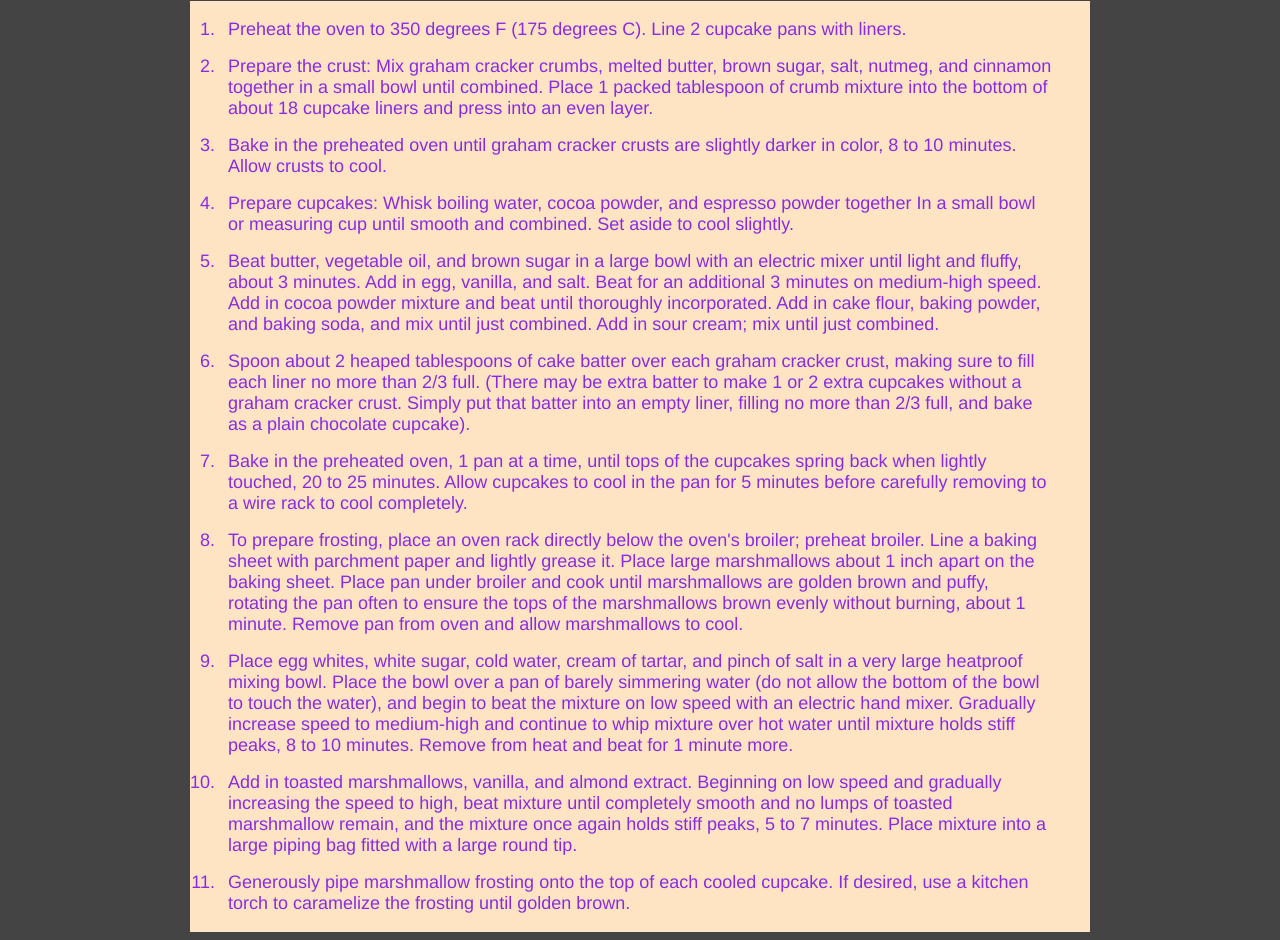
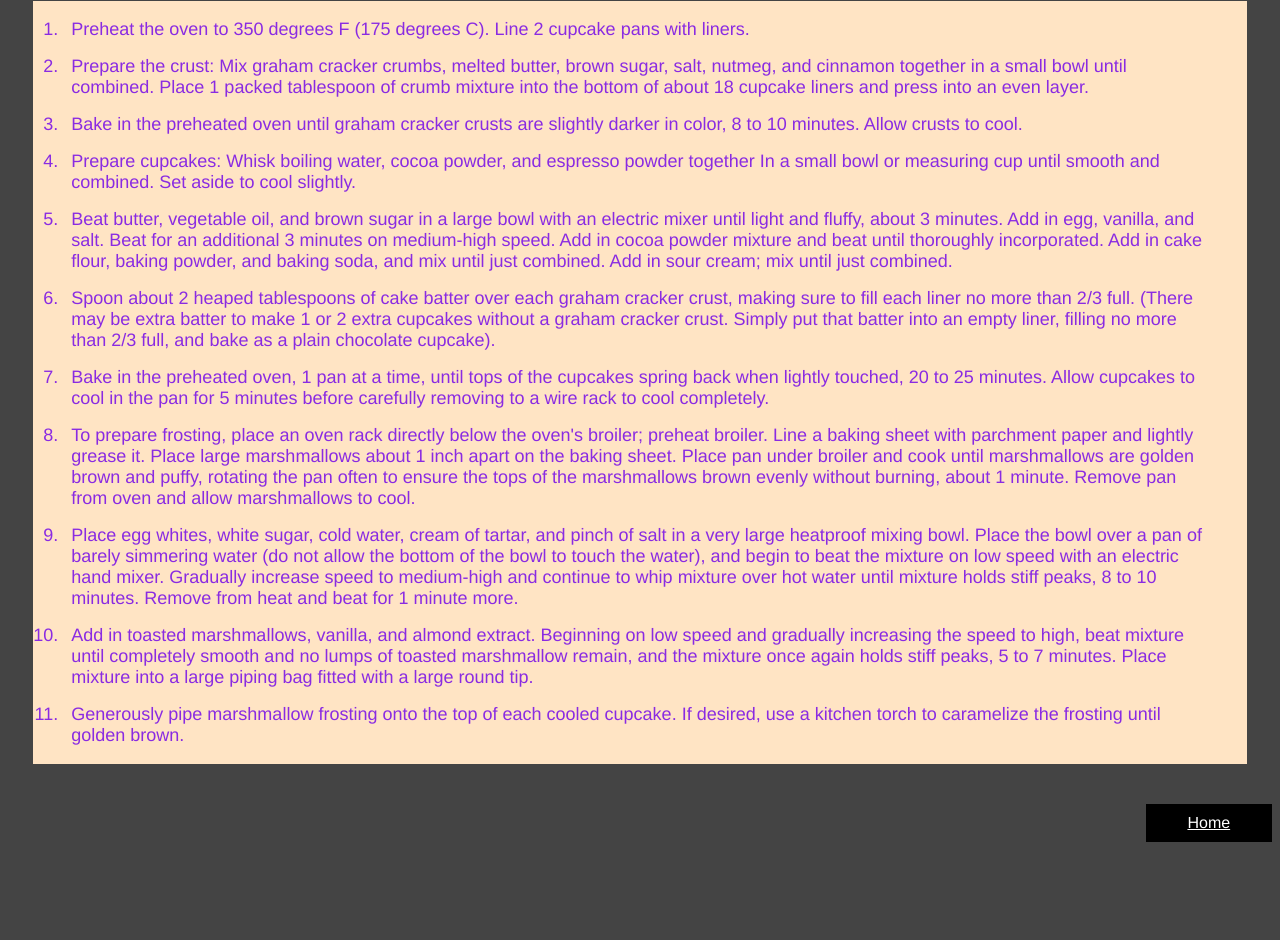
Before and after one commit to kujo74/odin-recipes, a plain HTML site: page recipes/smores.html in a window 1280 px wide. Shown: the part 2526-3466 px from the top of the page. After the commit the page ends 3376 px from the top, so only its background shows below. Drawn offline with Linux system fonts and the light colour scheme.

Commit message:
switch li spacing from px to percentage. fix home button

```diff
--- a/recipes/smores.html
+++ b/recipes/smores.html
@@ -65,5 +65,6 @@
             <li>Add in toasted marshmallows, vanilla, and almond extract. Beginning on low speed and gradually increasing the speed to high, beat mixture until completely smooth and no lumps of toasted marshmallow remain, and the mixture once again holds stiff peaks, 5 to 7 minutes. Place mixture into a large piping bag fitted with a large round tip.</li>
             <li>Generously pipe marshmallow frosting onto the top of each cooled cupcake. If desired, use a kitchen torch to caramelize the frosting until golden brown.</li>
         </ol>
+    <a href="../index.html" class="home">Home</a>
 </body>
 </html>
--- a/recipes/stylesmores.css
+++ b/recipes/stylesmores.css
@@ -45,7 +45,7 @@ li {
 .list {
     background-color: bisque;
     padding: 10px 30px;
-    width: 900px;
+    width: 96%;
     margin: 0 auto;
 }
 
```
